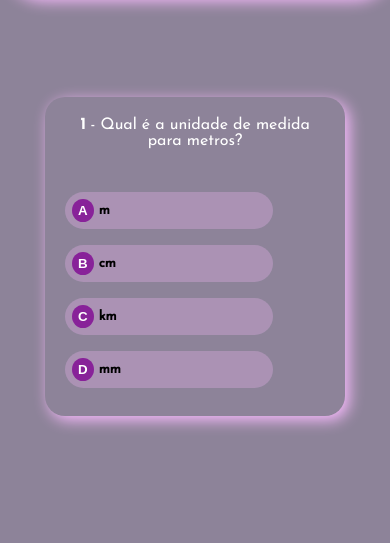
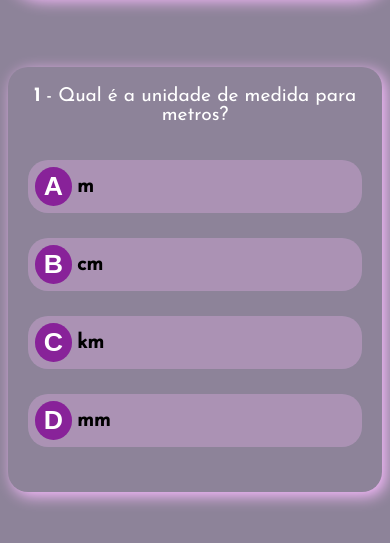
Before and after one commit to AlanMoreira13/Quizz-Javascript, a plain HTML site: page index.html in a window 390 px wide. Shown: the part 115-658 px from the top of the page. Drawn offline with Linux system fonts and the light colour scheme.

Commit message:
Quizz Javascript

```diff
--- a/css/styles.css
+++ b/css/styles.css
@@ -108,10 +108,12 @@ body {
   color: #fff;
   text-transform: capitalize;
   border-radius: 50%;
-  padding: 4px 6px;
+  font-size: 20px;
+  padding: 4px 9px;
   cursor: pointer;
   font-weight: bold;
   transition: 0.8s;
+
 }
 
 .question-answer {
@@ -120,20 +122,17 @@ body {
   font-weight: 600;
 }
 
-#answers-box {
-  display: flex;
-  flex-direction: column;
-}
+
 #answers-box button {
   display: flex;
   align-items: center;
   background-color: #fabbff44;
-  width: 60%;
+  width: 100%;
   display: flex;
   border: 2px solid transparent;
   border-radius: 20px;
   padding: 5px;
-  margin: 10px 0;
+  margin: 20px 0;
   transition: 0.8s;
   cursor: pointer;
 }
@@ -162,16 +161,23 @@ body {
   }
 
   #quizz-container {
-    margin: 100px auto;
-    width: 300px;
+    width: 96%;
   }
 
   #quizz-container p {
-    font-size: 1em;
+    font-size: 1.2em;
+  }
+
+  #answers-box .question-answer {
+    font-size: 1.5em;
+  }
+
+  #answers-box .btn-letter {
+    font-size: 2em;
   }
 
   #answers-box button {
-    width: 80%;
-    margin: 8px 0;
+    width: 100%;
+    margin: 25px 0;
   }
 }
```
